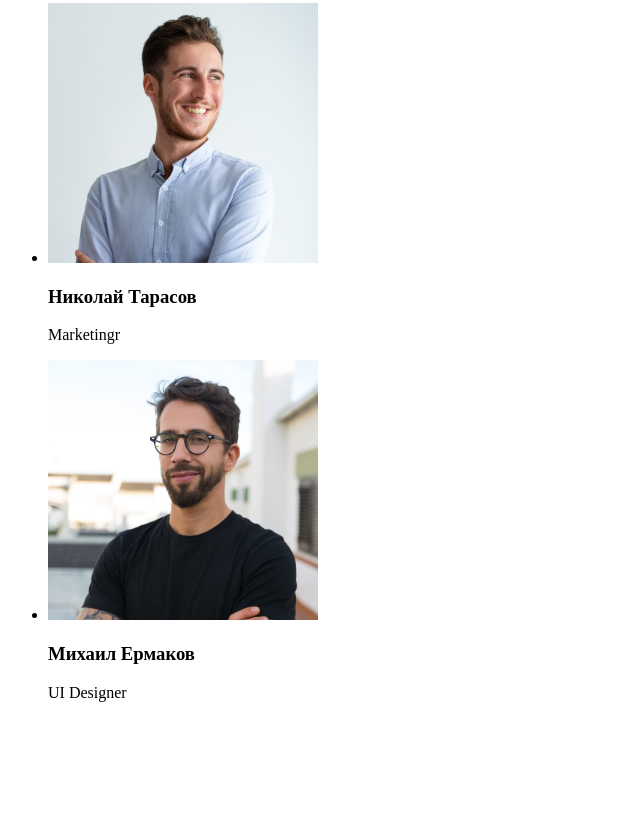
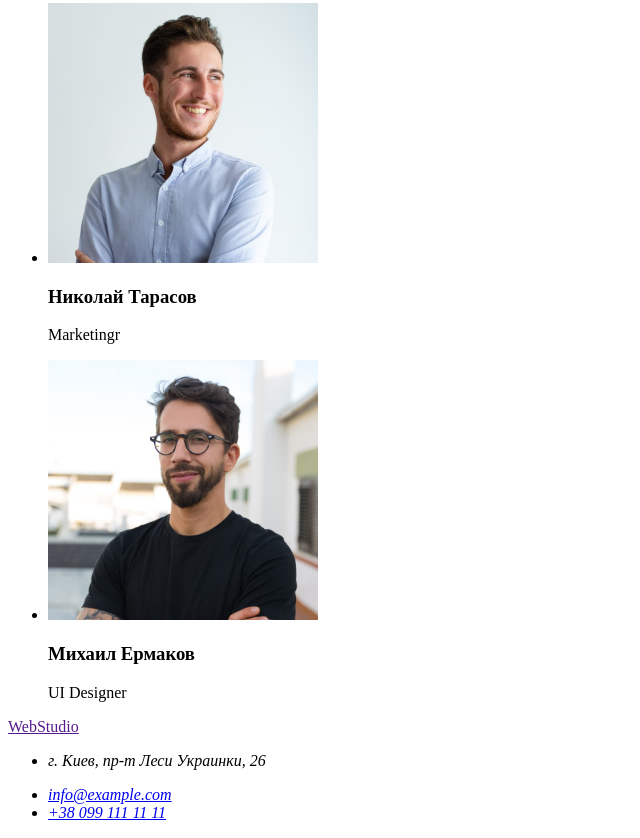
Before and after one commit to PavloCherniavskyi/goit-markup-hw-01, a plain HTML site: page index.html in a window 1280 px wide. Shown: the part 2345-3183 px from the top of the page, without its empty margins (0-640 px from the left). Before the commit the page ends 3063 px from the top, so only its background shows below. Drawn offline with Linux system fonts and the light colour scheme.

Commit message:
html 1 страница

```diff
--- a/index.html
+++ b/index.html
@@ -97,6 +97,22 @@
             </li>
            </ul>
        </section>
+       <footer>
+           <a href="">WebStudio</a>
+           <address>
+               <ul>
+                   <li>
+                       <p>г. Киев, пр-т Леси Украинки, 26</p>
+                   </li>
+                   <li>
+                       <a href="mailto:info@example.com">info@example.com</a>
+                   </li>
+                   <li>
+                       <a href="tel:+380991111111">+38 099 111 11 11</a>
+                   </li>
+               </ul>
+           </address>
+       </footer>
    </main>
 </body>
 </html>
```
